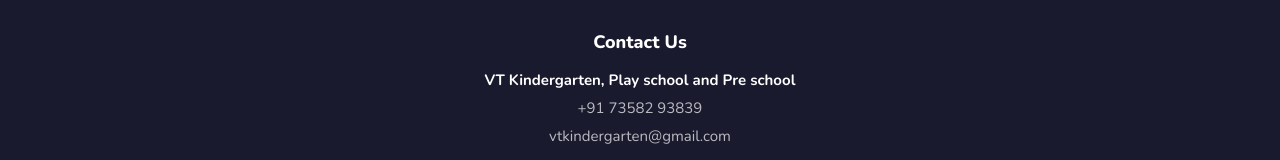
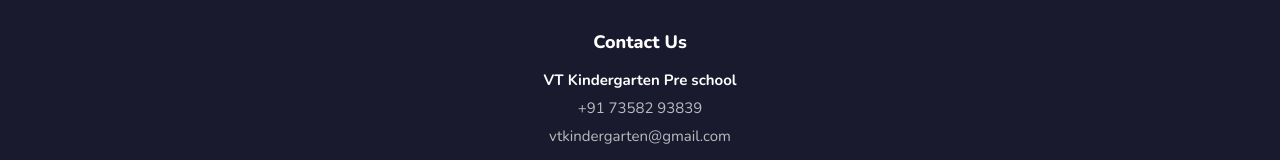
Before and after one commit to nihal-sam/vt-kindergarten-frontend, a React (Vite) app: page / in a window 1280 px wide. Shown: the part 8076-8236 px from the top of the page. Built offline with nearby package versions, Linux system fonts and the light colour scheme; no server answers.

Commit message:
Update school name to 'VT Kindergarten Pre school' in the Footer

```diff
--- a/src/components/Footer.jsx
+++ b/src/components/Footer.jsx
@@ -20,7 +20,7 @@ function Footer() {
           <h4 style={{ fontWeight: 800, fontSize: '18px', color: 'white', marginBottom: '16px' }}>Contact Us</h4>
 
           <div style={{ display: 'flex', flexDirection: 'column', alignItems: 'center', gap: '8px', marginBottom: '20px', color: 'rgba(255,255,255,0.7)', fontSize: '15px' }}>
-            <strong style={{ color: 'white' }}>VT Kindergarten, Play school and Pre school</strong>
+            <strong style={{ color: 'white' }}>VT Kindergarten Pre school</strong>
             <a href="tel:+917358293839" style={{ color: 'inherit', textDecoration: 'none' }}>+91 73582 93839</a>
             <a href="mailto:vtkindergarten@gmail.com" style={{ color: 'inherit', textDecoration: 'none' }}>vtkindergarten@gmail.com</a>
           </div>
```
